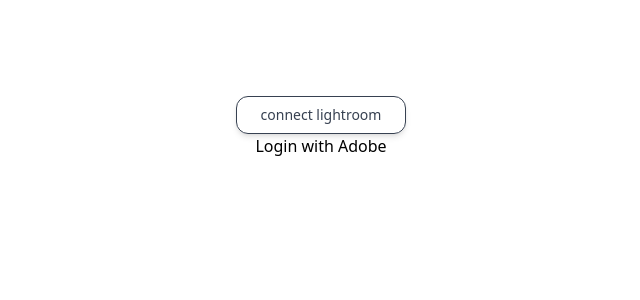
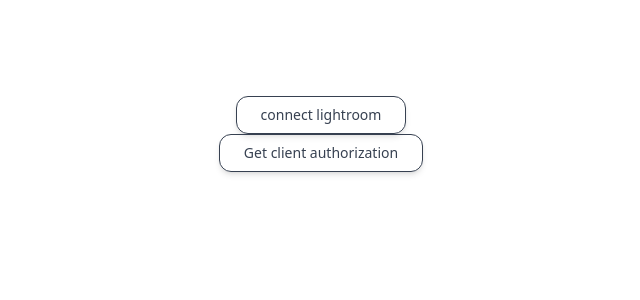
Before and after one commit to LeonardoSanx/aspekto, a Next.js app: page / in a window 1280 px wide. Shown: the top 300 px of the page, without its empty margins (319-959 px from the left). Built offline with nearby package versions, Linux system fonts and the light colour scheme; no server answers.

Commit message:
Access Token: tentativa 1

```diff
--- a/package.json
+++ b/package.json
@@ -8,6 +8,7 @@
   "dependencies": {
     "dotenv": "^10.0.0",
     "next": "latest",
+    "query-string": "^8.1.0",
     "react": "18.2.0",
     "react-dom": "18.2.0"
   },
--- a/pages/_document.js
+++ b/pages/_document.js
@@ -5,8 +5,8 @@
     return (
       <Html lang="pt-BR">
         <Head>
-          <meta http-equiv="Content-Type" content="text/html; charset=utf-8" />
-          <meta name="viewport" content="width=device-width, initial-scale=1" />
+          <meta httpEquiv="Content-Type" content="text/html; charset=utf-8" />
+          {/* <meta name="viewport" content="width=device-width, initial-scale=1" /> */}
         </Head>
         <body>
           <Main />
--- a/pages/index.js
+++ b/pages/index.js
@@ -1,60 +1,40 @@
 // import Head from "next.head";
 import { useState, useEffect } from "react";
 import { server } from "../config";
+import queryString from "query-string";
+
 function Home({ adobeAPIKey, adobeAPISecret }) {
   const [connected, setconnected] = useState(false);
   const [loading, setLoading] = useState(false);
   const [response, setResponse] = useState(null);
-  const redirectUri = "https://focal.vercel.app";
+  const redirectUri = "https://aspekto.vercel.app";
+  const clientId = adobeAPIKey;
+  const clientSecret = adobeAPISecret;
 
+  const [accessToken, setAccessToken] = useState(null);
+  const [error, setError] = useState(null);
+
+  async function getAccessToken() {
+    const responseCode = await fetch(
+      `https://ims-na1.adobelogin.com/ims/authorize/v2?client_id=${clientId}&state=90cff02f-da33-46ec-985c-1f5cf2f9644a&response_type=code`
+    );
+    console.log(responseCode);
+  }
+
+  // Pegando o status do meu client ID
   async function getHealthStatus() {
     const responseHealth = await fetch(`https://lr.adobe.io/v2/health`, {
       headers: {
-        "x-api-key": `${adobeAPIKey}`,
+        "x-api-key": `${clientId}`,
         // 'Content-Type': 'application/x-www-form-urlencoded',
       },
     });
     console.log(responseHealth.status);
     const responseAuth = await fetch(
-      `https://ims-na1.adobelogin.com/ims/keys`,
-      {
-        // headers: {
-        //   "x-api-key": `${adobeAPIKey}`,
-        //   // 'Content-Type': 'application/x-www-form-urlencoded',
-        // },
-      }
+      `https://ims-na1.adobelogin.com/ims/.well-known/openid-configuration`
     );
     console.log(responseAuth);
   }
-
-  useEffect(() => {
-    const code = new URL(window.location.href).searchParams.get("code");
-
-    // Step 4: Exchange the authorization code for an access token
-    if (code) {
-      fetch("https://ims-na1.adobelogin.com/ims/token", {
-        method: "POST",
-        body: JSON.stringify({
-          grant_type: "authorization_code",
-          client_id: adobeAPIKey,
-          client_secret: clientSecret,
-          code: code,
-          redirect_uri: redirectUri,
-        }),
-        headers: {
-          "Content-Type": "application/json",
-        },
-      })
-        .then((res) => res.json())
-        .then((res) => {
-          const accessToken = res.access_token;
-          console.log(`Your access token is: ${accessToken}`);
-        })
-        .catch((err) => {
-          console.error("An error occurred:", err);
-        });
-    }
-  }, []);
 
   return (
     <main className="pt-24 flex flex-col w-full items-center min-h-screen">
@@ -68,21 +48,26 @@
         connect lightroom
       </button>
 
-      <a
-        href={`https://ims-na1.adobelogin.com/ims/authorize?client_id=${adobeAPIKey}&response_type=code&redirect_uri=${redirectUri}`}
+      <button
+        className="flex py-2 px-6 text-gray-700 justify-center border-gray-700 border cursor-pointer text-sm rounded-xl shadow-md hover:text-gray-900 focus:border-gray-900"
+        onClick={
+          async () => (setconnected(true), getAccessToken())
+          // , getHealthStatus()
+        }
       >
-        Login with Adobe
-      </a>
+        Get client authorization
+      </button>
     </main>
   );
 }
 
 export default Home;
 
+// Pegando os IDs do arquivo .env para passar pro componente Home
 export const getStaticProps = async () => {
   require("dotenv").config();
-  const adobeAPIKey = process.env.API_KEY;
-  const adobeAPISecret = process.env.API_SECRET;
+  const adobeAPIKey = process.env.ADOBE_API_KEY;
+  const adobeAPISecret = process.env.ADOBE_API_SECRET;
   return {
     props: {
       adobeAPIKey,
```
Also changed, not shown: 1 other file (tests, documents, lock files or other folders).
